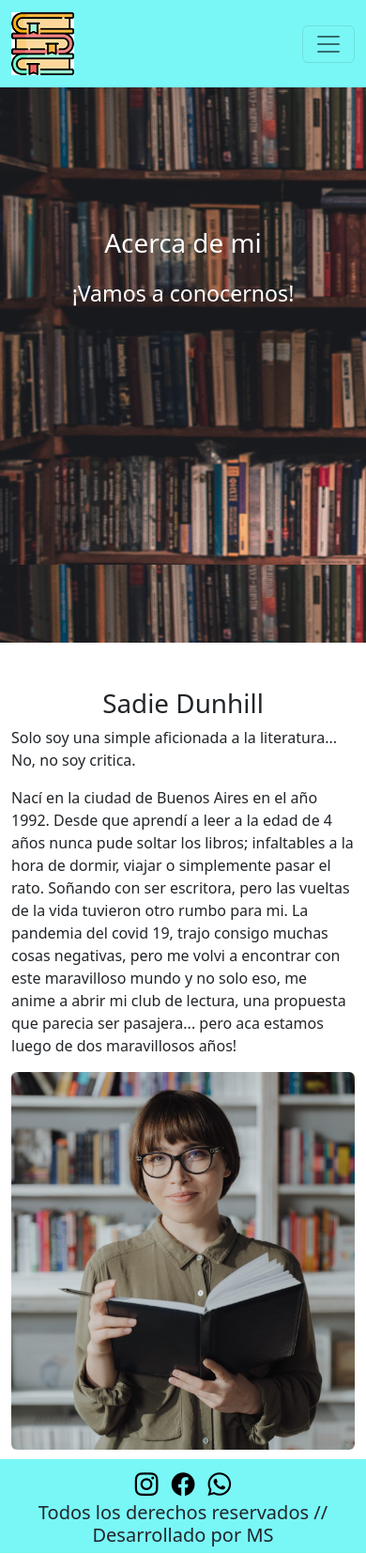
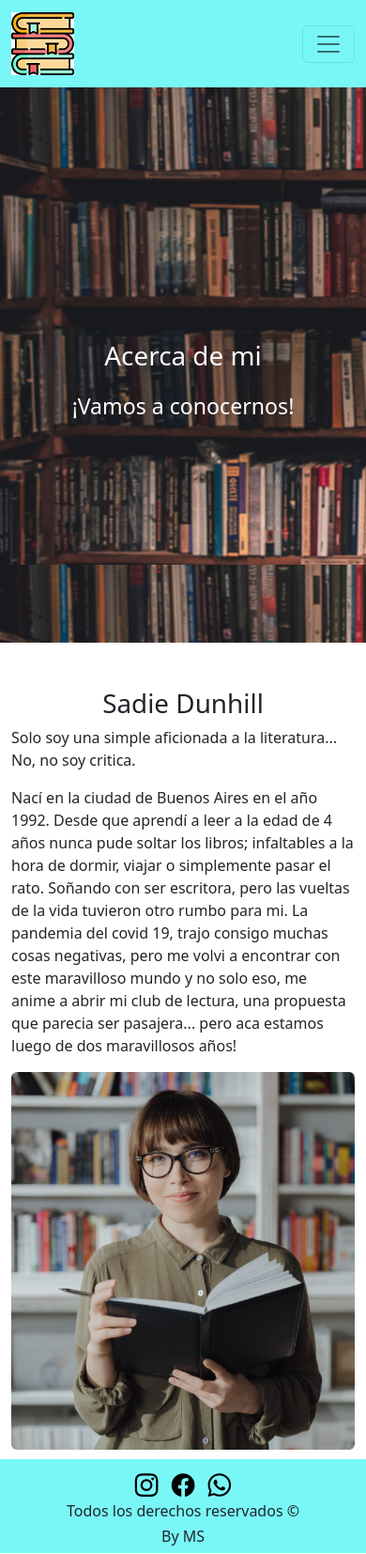
Before and after one commit to meli-sc/Book-lovers---Final, a website: page pages/about-me.html in a window 390 px wide. Shown: the whole page at 94% size. Drawn offline with nearby package versions, Linux system fonts and the light colour scheme.

Commit message:
haciendo j

```diff
--- a/pages/about-me.html
+++ b/pages/about-me.html
@@ -49,8 +49,8 @@
 <main class="fondo">
   <section >
     <div class="hero d-flex justify-content-center align-items-center flex-column ">
-      <h1 class="animacionTitulo text-white bgTextoPrincipal p-2 rounded">Acerca de mi</h1>
-      <p class="h3 animacionSubTitulo text-white bgTextoPrincipal p-2 rounded">¡Vamos a conocernos!</p>
+      <h1 class="animacionTitulo text-white bgTextoPrincipal p-2 mtop">Acerca de mi</h1>
+      <p class="h3 animacionSubTitulo text-white bgTextoPrincipal p-2  ">¡Vamos a conocernos!</p>
   </div>
   </section>
 
@@ -87,15 +87,13 @@
 
       </div>
       <div>
-      <h5>Todos los derechos reservados // Desarrollado por MS</h5>
+        <h6>Todos los derechos reservados ©</h6>
+        <h6>By MS</h6>
     </div>
   </div>
 </footer>
 
-
-
-
-
+<!-- termina footer   -->
 <script src="https://cdn.jsdelivr.net/npm/bootstrap@5.2.0/dist/js/bootstrap.bundle.min.js" integrity="sha384-A3rJD856KowSb7dwlZdYEkO39Gagi7vIsF0jrRAoQmDKKtQBHUuLZ9AsSv4jD4Xa" crossorigin="anonymous"></script>
 </body>
 </html>
--- a/scss/_media.scss
+++ b/scss/_media.scss
@@ -20,11 +20,11 @@
 // `md` applies to small devices (landscape phones, less than 768px)
 @media (max-width: 767.98px) {
   .header{
-    z-index: 1;
+    z-index: 15;
 
   }
   .mtop{
-    margin-top: 10rem;
+    margin-top: 5rem;
   }
   .mbot{
     margin-bottom: 10rem;
@@ -40,7 +40,7 @@
 
 }
 .mtop{
-  margin-top: 10rem;
+  margin-top: 15rem;
 }
 .mbot{
   margin-bottom: 10rem;
@@ -53,10 +53,10 @@
     z-index: 1;
 
   }.mtop{
-    margin-top: 10rem;
+    margin-top: 15rem;
   }
   .mbot{
-    margin-bottom: 10rem;
+    margin-bottom: 12rem;
   }
   }
 
@@ -68,6 +68,6 @@
 
 // }
 .mtop{
-  margin-top: 8rem;
+  margin-top: 15rem;
 }
 }
```
Also changed, not shown: index.html (+4 -8 lines), pages/Contacto.html (+2 -1 lines), pages/club-lectura.html (+6 -5 lines), pages/novedades.html (+3 -6 lines), css/css.css.
